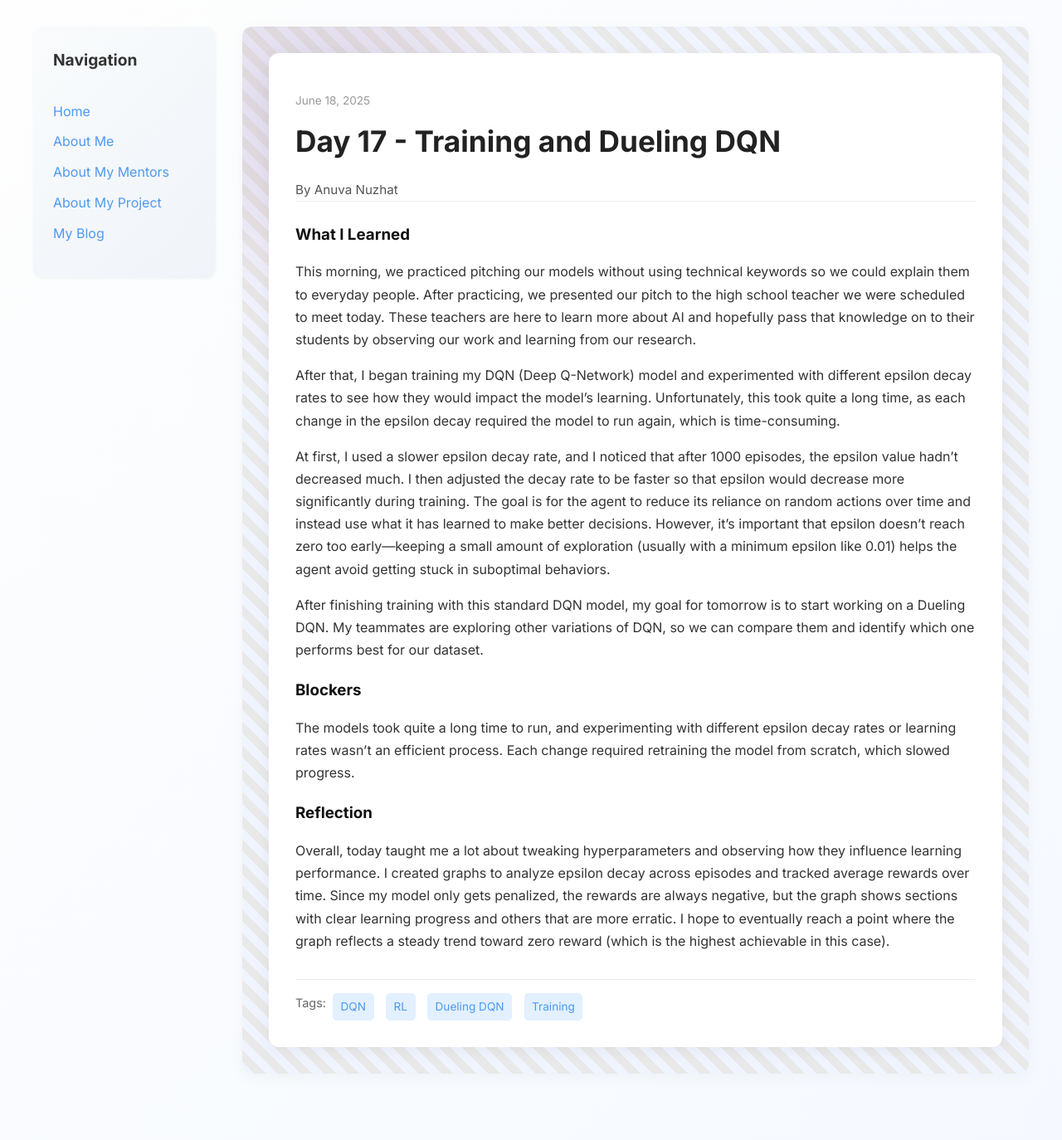
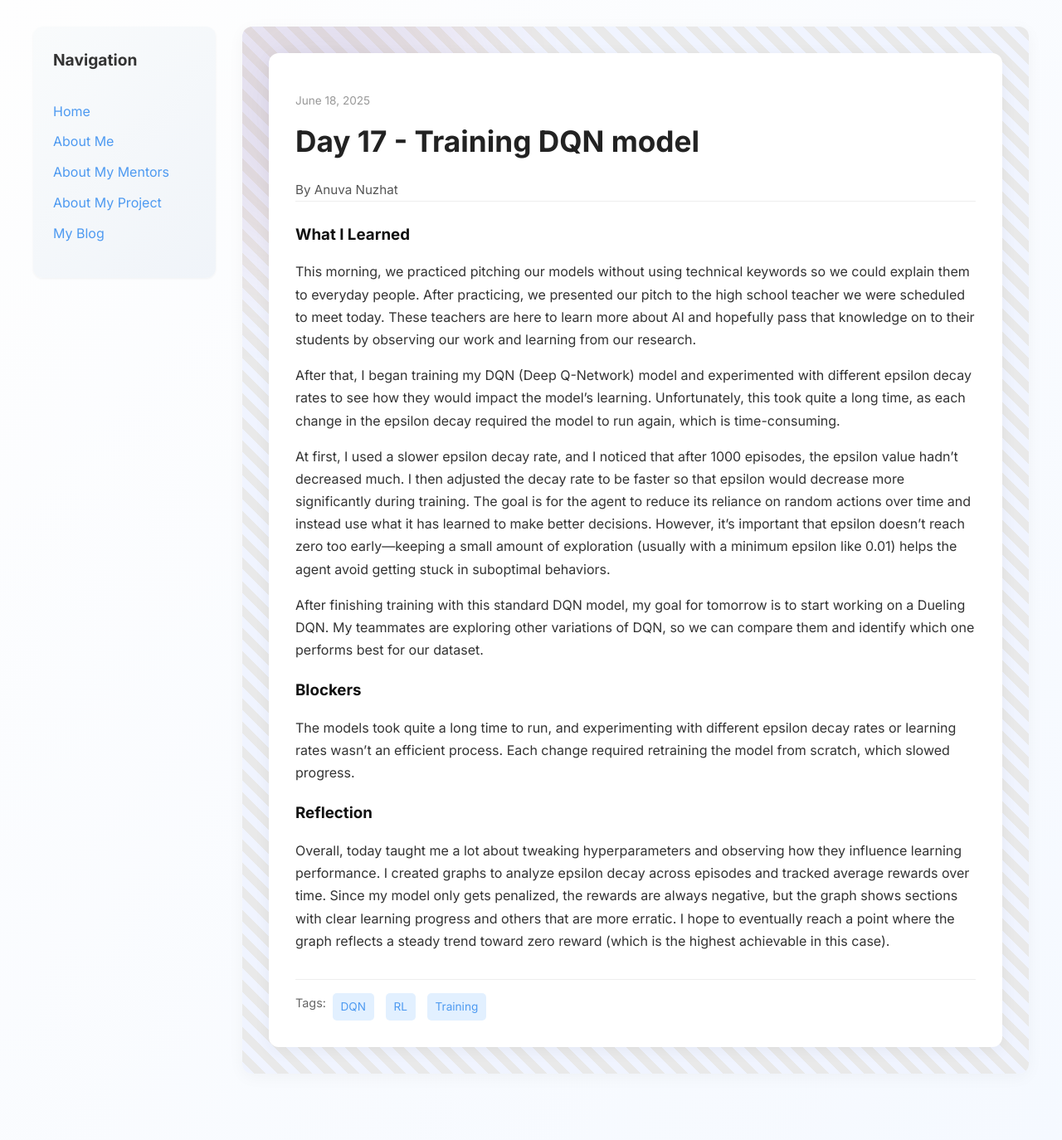
Before and after one commit to anuvanuzhat/anuvanuzhat.github.io, a Jekyll site: the page built from _posts/2025-06-18-day-17.md, in a window 1280 px wide. Shown: the whole page at 83% size. Built offline with Jekyll 4.4.1, drawn with Linux system fonts in a browser that asks for light colours.

Commit message:
Update 2025-06-18-day-17.md

```diff
--- a/_posts/2025-06-18-day-17.md
+++ b/_posts/2025-06-18-day-17.md
@@ -1,10 +1,10 @@
 ---
 layout: post
-title: "Day 17 - Training and Dueling DQN"
+title: "Day 17 - Training DQN model"
 date: 2025-06-18
 author: Anuva Nuzhat
 permalink: /day17.html
-tags: ["DQN", "RL", "Dueling DQN", "Training"]
+tags: ["DQN", "RL", "Training"]
 
 what_i_learned: |
   This morning, we practiced pitching our models without using technical keywords so we could explain them to everyday people.
```
